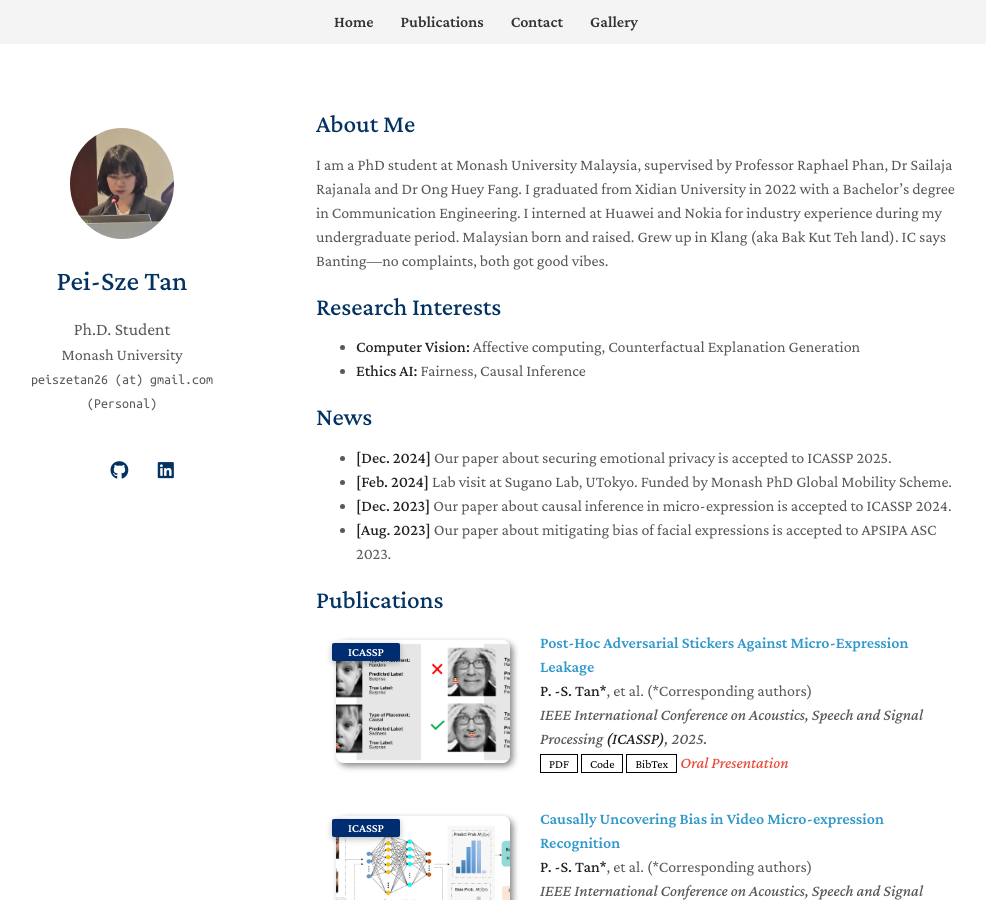
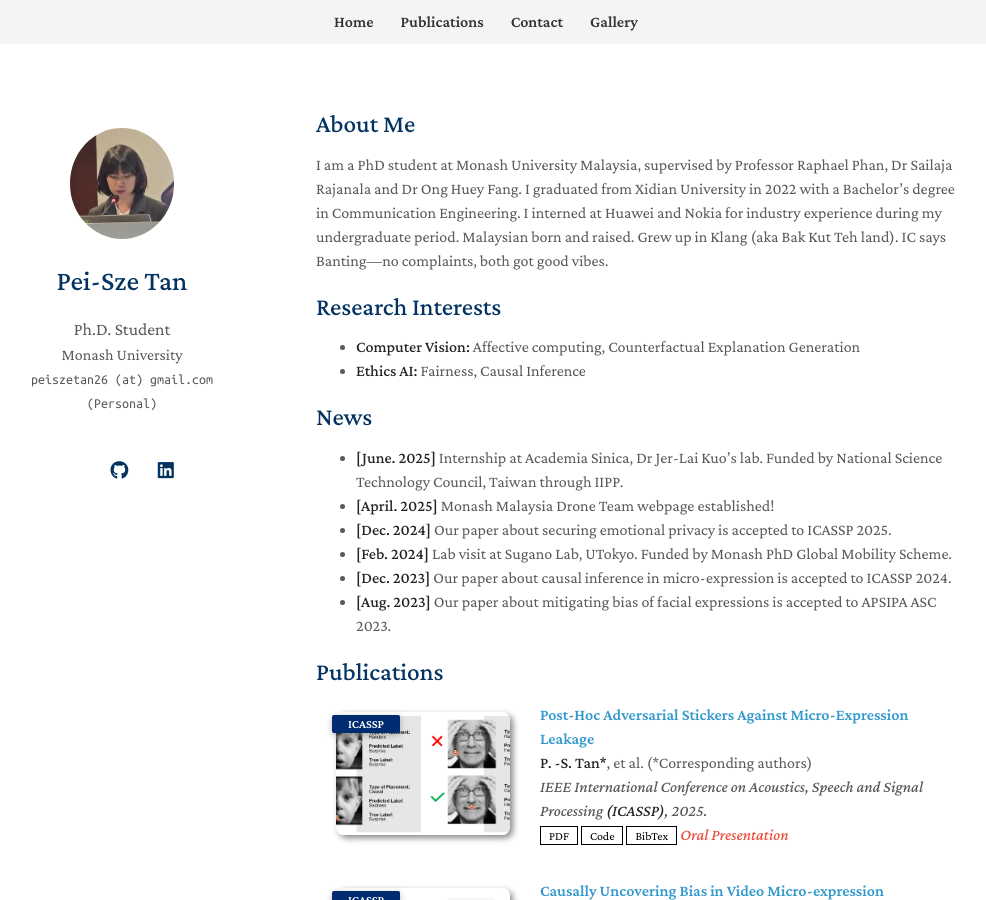
Before and after one commit to noobasuna/tpeisze, a Jekyll site: the page built from index.md, in a window 1280 px wide and 900 px high. Shown: the whole window, without its empty margins (154-1140 px from the left). Built offline with Jekyll 4.4.1, drawn with Linux system fonts in a browser that asks for light colours; a style sheet for code colours, icons or effects is not loaded; our own code applies the rules of GitHub Pages for plain Markdown files.

Commit message:
Update index.md

```diff
--- a/index.md
+++ b/index.md
@@ -12,7 +12,8 @@ I am a PhD student at Monash University Malaysia, supervised by Professor Raphae
 - **Ethics AI:** Fairness, Causal Inference
 
 ## News
-
+- **[June. 2025]** Internship at Academia Sinica, Dr Jer-Lai Kuo's lab. Funded by National Science Technology Council, Taiwan through IIPP.
+- **[April. 2025]** Monash Malaysia Drone Team webpage established!
 - **[Dec. 2024]** Our paper about securing emotional privacy is accepted to ICASSP 2025.
 - **[Feb. 2024]** Lab visit at Sugano Lab, UTokyo. Funded by Monash PhD Global Mobility Scheme.
 - **[Dec. 2023]** Our paper about causal inference in micro-expression is accepted to ICASSP 2024.
```
